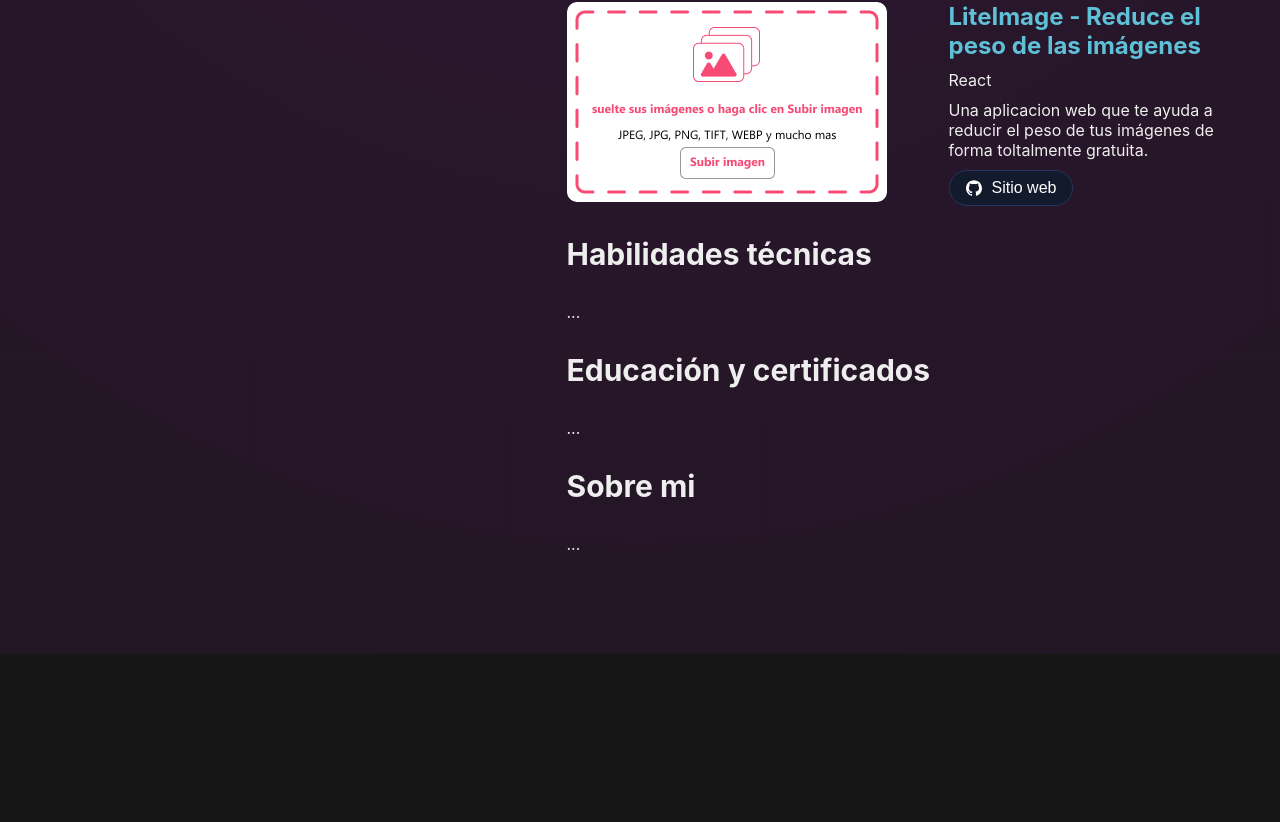
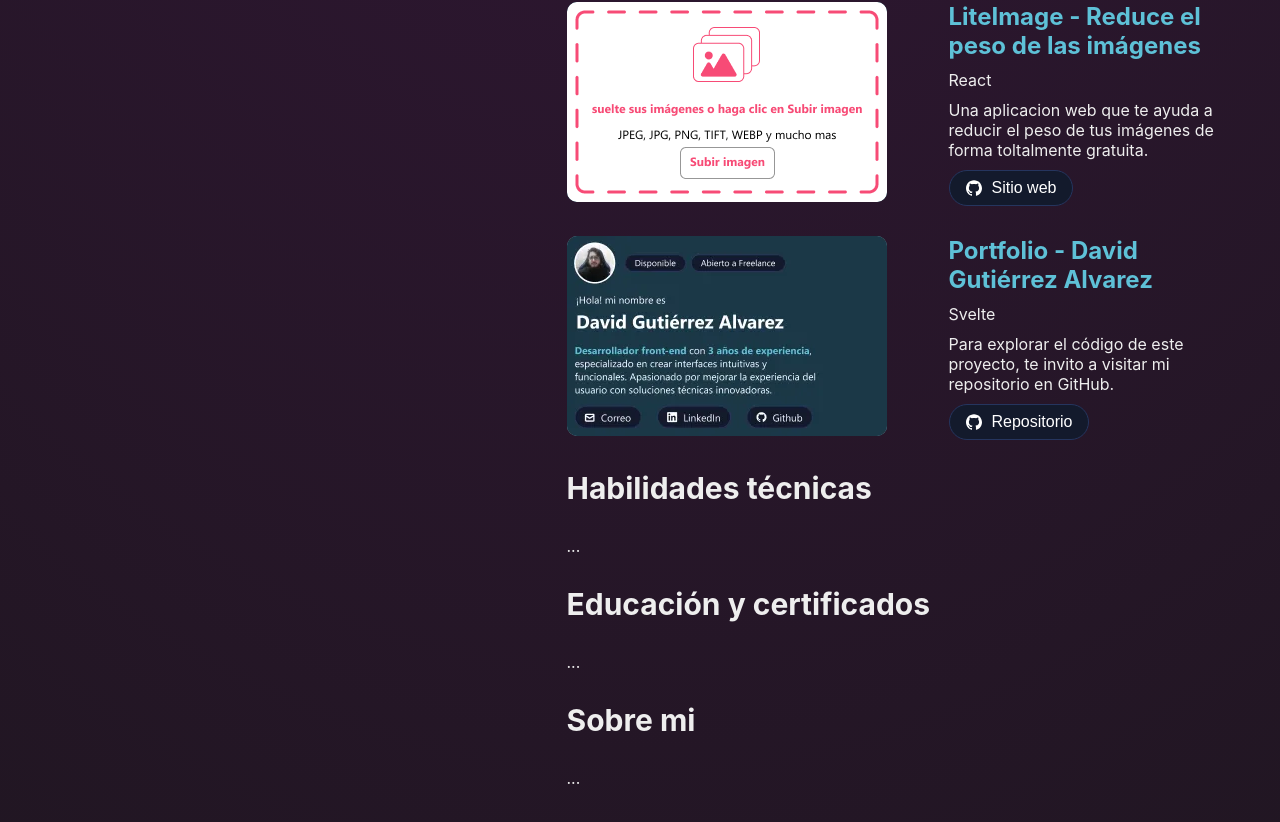
Before and after one commit to self-david/self-david, a Svelte app: page / in a window 1280 px wide. Shown: the part 914-1736 px from the top of the page. Before the commit the page ends 1568 px from the top, so only its background shows below. Built offline with nearby package versions, Linux system fonts and the light colour scheme.

Commit message:
add personal proyect

```diff
--- a/src/components/Proyects.svelte
+++ b/src/components/Proyects.svelte
@@ -1,6 +1,5 @@
 <script>
   import Button from "./Button.svelte"
-	import IconEmail from './icons/Email.svelte'
 	import IconGithub from './icons/Github.svelte'
 
   const openLink = url => window.open(url, "_blank")
@@ -20,7 +19,7 @@
       </div>
       <p>Es una plataforma de aprendizaje de programación en español que te lleva de la mano desde principiante y da el primer paso hacia una emocionante carrera.</p>
       <div class='card-links'>
-        <Button on:click={() => openLink('https://dummycode.qahub.dev/')}><IconGithub /> Sitio web</Button>
+        <Button on:click={() => openLink('https://dummycode.qahub.dev/')}><IconGithub />Sitio web</Button>
         <!-- <Button on:click={() => openLink('https://github.com/self-david')}><IconEmail /> Github</Button> -->
       </div>
     </div>
@@ -35,8 +34,21 @@
       </div>
       <p>Una aplicacion web que te ayuda a reducir el peso de tus imágenes de forma toltalmente gratuita.</p>
       <div class='card-links'>
-        <Button on:click={() => openLink('https://liteimage.pro')}><IconGithub /> Sitio web</Button>
-        <!-- <Button on:click={() => openLink('https://github.com/self-david')}><IconEmail /> Github</Button> -->
+        <Button on:click={() => openLink('https://liteimage.pro')}><IconGithub />Sitio web</Button>
+      </div>
+    </div>
+  </div>
+
+  <div class='card'>
+    <img src="./portfolio.webp" alt="">
+    <div class="card-desc">
+      <h3>Portfolio - David Gutiérrez Alvarez</h3>
+      <div class="tags">
+        <p>Svelte</p>
+      </div>
+      <p>Para explorar el código de este proyecto, te invito a visitar mi repositorio en GitHub.</p>
+      <div class='card-links'>
+        <Button on:click={() => openLink('https://github.com/self-david/self-david')}><IconGithub />Repositorio</Button>
       </div>
     </div>
   </div>
```
Also changed, not shown: public/portfolio.webp (added).
